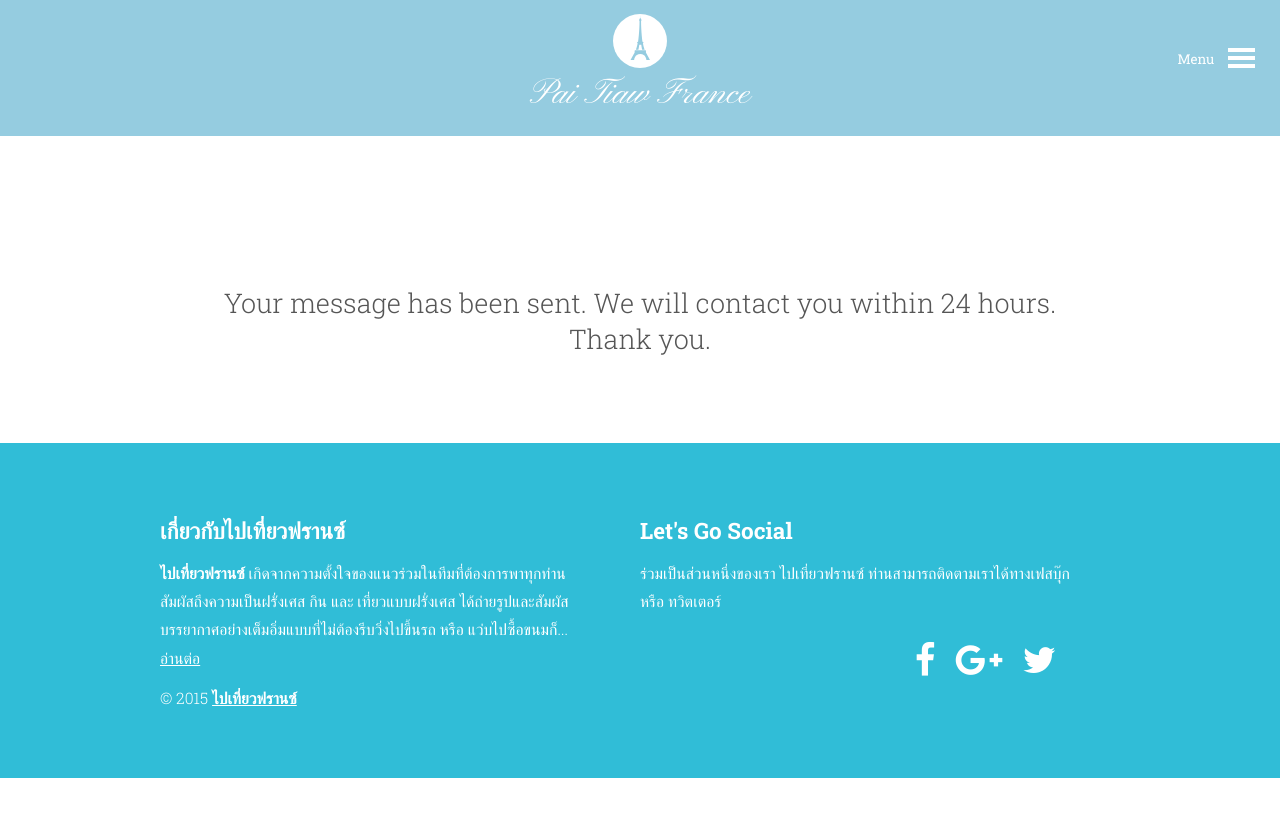
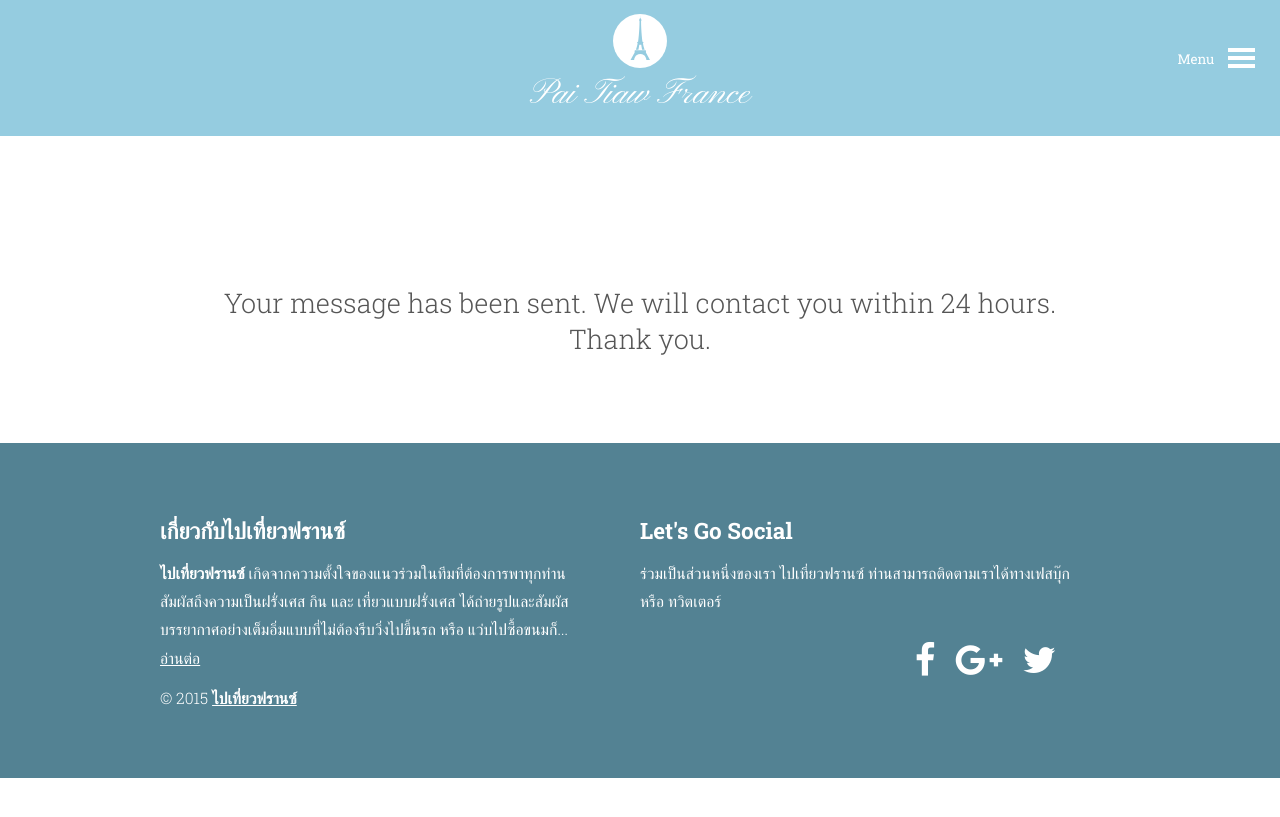
Before and after one commit to paitiewfrance/paitiewfrance.github.io, a Jekyll site: the page built from send.md, in a window 1280 px wide. Shown: the top 817 px of the page. Built offline with Jekyll 4.4.1, drawn with Linux system fonts in a browser that asks for light colours; nearby versions of some CDN libraries; some web fonts are replaced.

Commit message:
Update footer

```diff
--- a/_config.yml
+++ b/_config.yml
@@ -4,6 +4,7 @@ author: paitiewfrance
 permalink: pretty
 
 url: "http://paitiewfrance.com"
+# url: "http://localhost:4000"
 
 
 
--- a/_sass/layout.scss
+++ b/_sass/layout.scss
@@ -593,8 +593,8 @@ ul  li  {
 
   /*======================================== FOOTER DESIGN ============================================*/
 
-$footer: #3DC2E7;
 $footer: #30BDD7;
+$footer: #538293;
 
 $footer-color: #7AADBB;
 
```
